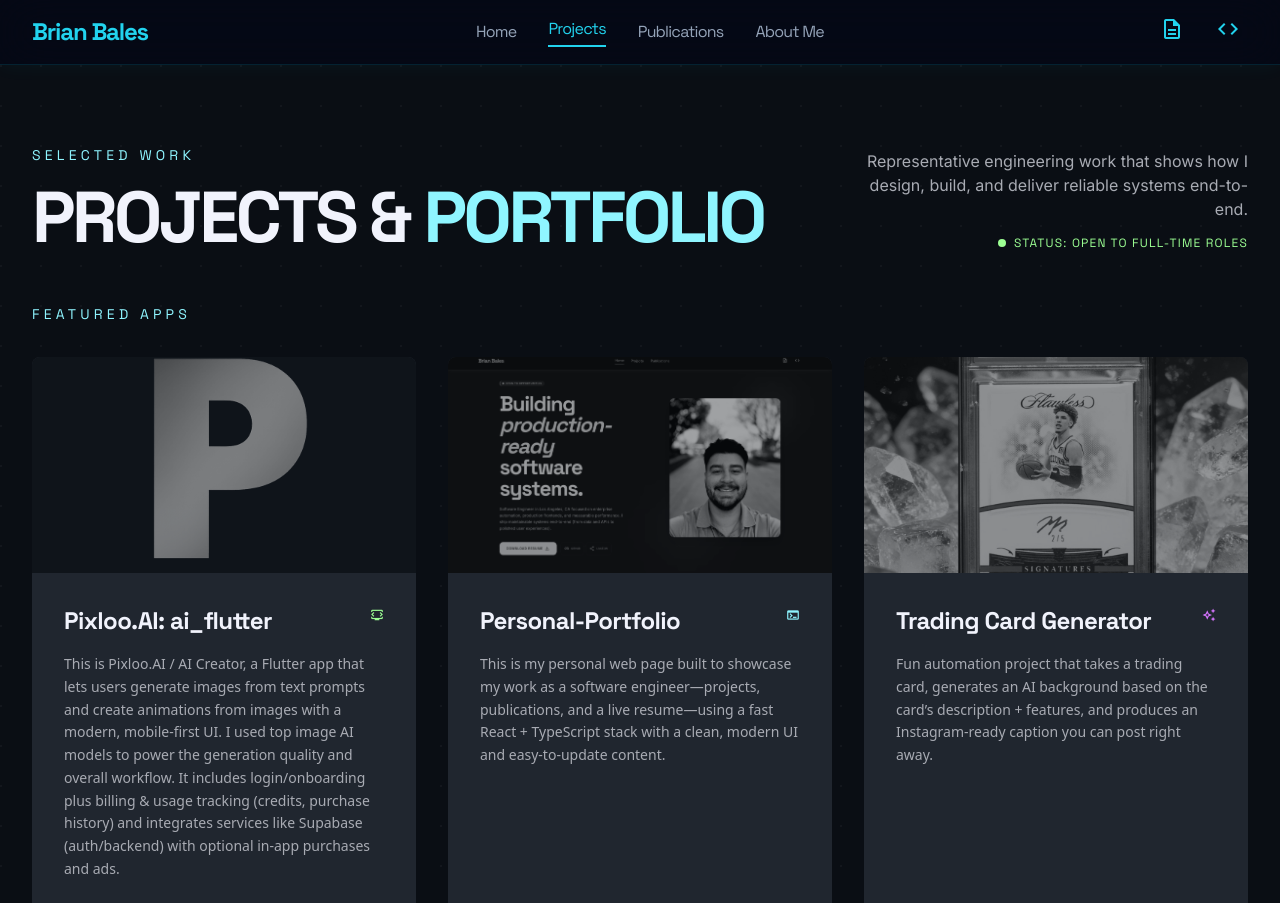
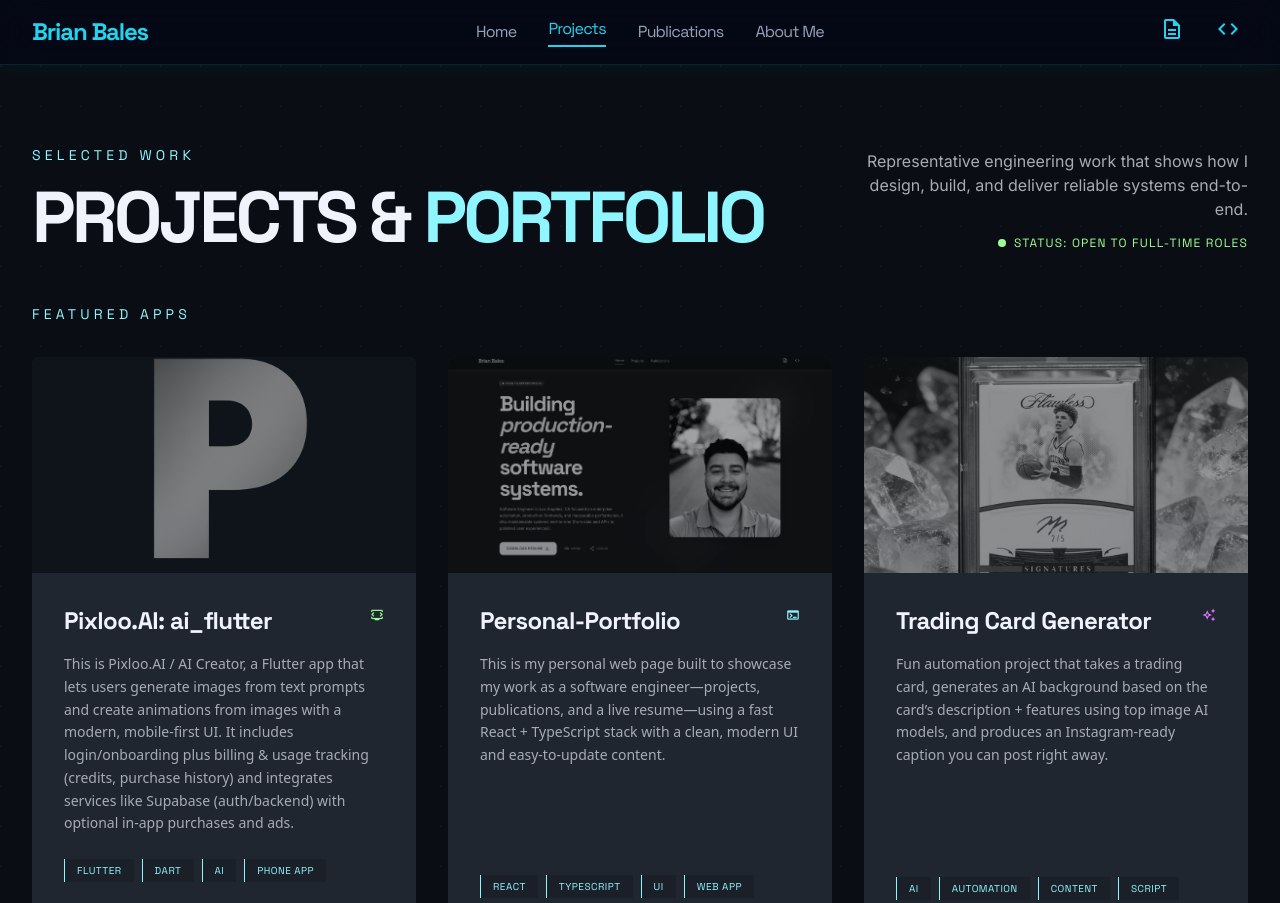
Before and after one commit to brianbales99/Personal-Portfolio, a React (Vite) app in the folder site/: page /projects in a window 1280 px wide. Shown: the top 903 px of the page. Built offline with nearby package versions, Linux system fonts and the light colour scheme.

Commit message:
word changes

```diff
--- a/site/src/content/site.ts
+++ b/site/src/content/site.ts
@@ -297,7 +297,7 @@ export const site = {
         slug: "ai-flutter",
         title: "Pixloo.AI: ai_flutter",
         description:
-          "This is Pixloo.AI / AI Creator, a Flutter app that lets users generate images from text prompts and create animations from images with a modern, mobile-first UI. I used top image AI models to power the generation quality and overall workflow. It includes login/onboarding plus billing & usage tracking (credits, purchase history) and integrates services like Supabase (auth/backend) with optional in-app purchases and ads.",
+          "This is Pixloo.AI / AI Creator, a Flutter app that lets users generate images from text prompts and create animations from images with a modern, mobile-first UI. It includes login/onboarding plus billing & usage tracking (credits, purchase history) and integrates services like Supabase (auth/backend) with optional in-app purchases and ads.",
         category: "featured",
         image: "/pixloo-thumb.png",
         imageAlt: "Pixloo.AI app icon",
@@ -339,7 +339,7 @@ export const site = {
         slug: "trading-card-generator",
         title: "Trading Card Generator",
         description:
-          "Fun automation project that takes a trading card, generates an AI background based on the card’s description + features, and produces an Instagram-ready caption you can post right away.",
+          "Fun automation project that takes a trading card, generates an AI background based on the card’s description + features using top image AI models, and produces an Instagram-ready caption you can post right away.",
         category: "featured",
         image: "/trading-card-generator.png",
         imageAlt: "Trading card generator preview",
```
